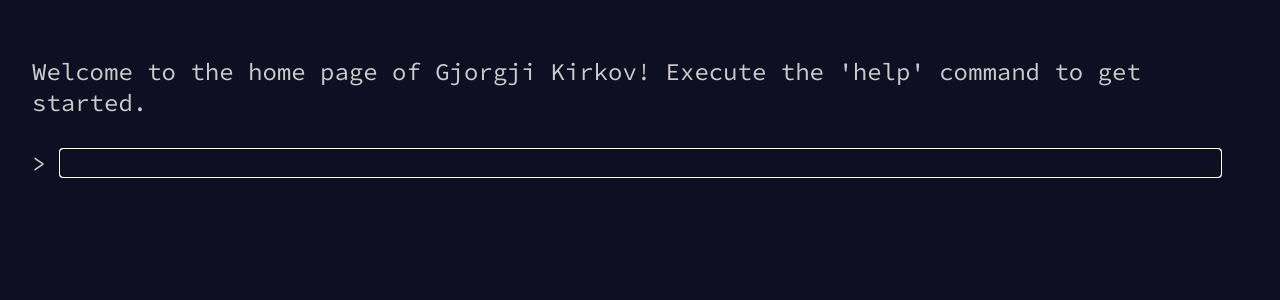
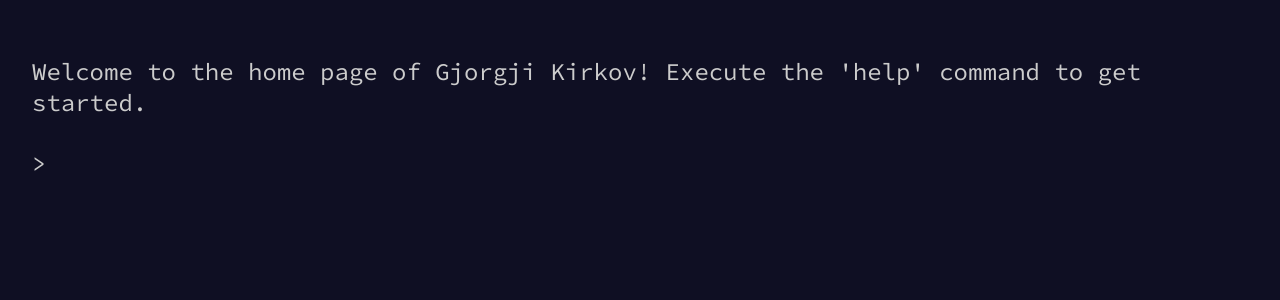
Before and after one commit to kirkovg/my-page, a React (Vite) app: page / in a window 1280 px wide. Shown: the top 300 px of the page. Built offline with nearby package versions, Linux system fonts and the light colour scheme.

Commit message:
add cursor and remove input outline

```diff
--- a/src/components/Terminal/TerminalRow.css
+++ b/src/components/Terminal/TerminalRow.css
@@ -3,7 +3,7 @@
 }
 
 .terminal-row-input {
-  caret-color: transparent;
+  caret-color: inherit;
   margin-top: 8px;
   margin-bottom: 8px;
   background-color: inherit;
@@ -15,9 +15,8 @@
   width: 95%;
 }
 
-.terminal-row:focus {
-  /* TODO GJK: just for debugging - remove later */
-  border: yellow;
+.terminal-row-input:focus {
+  outline: none;
 }
 
 .input-with-href {
```
